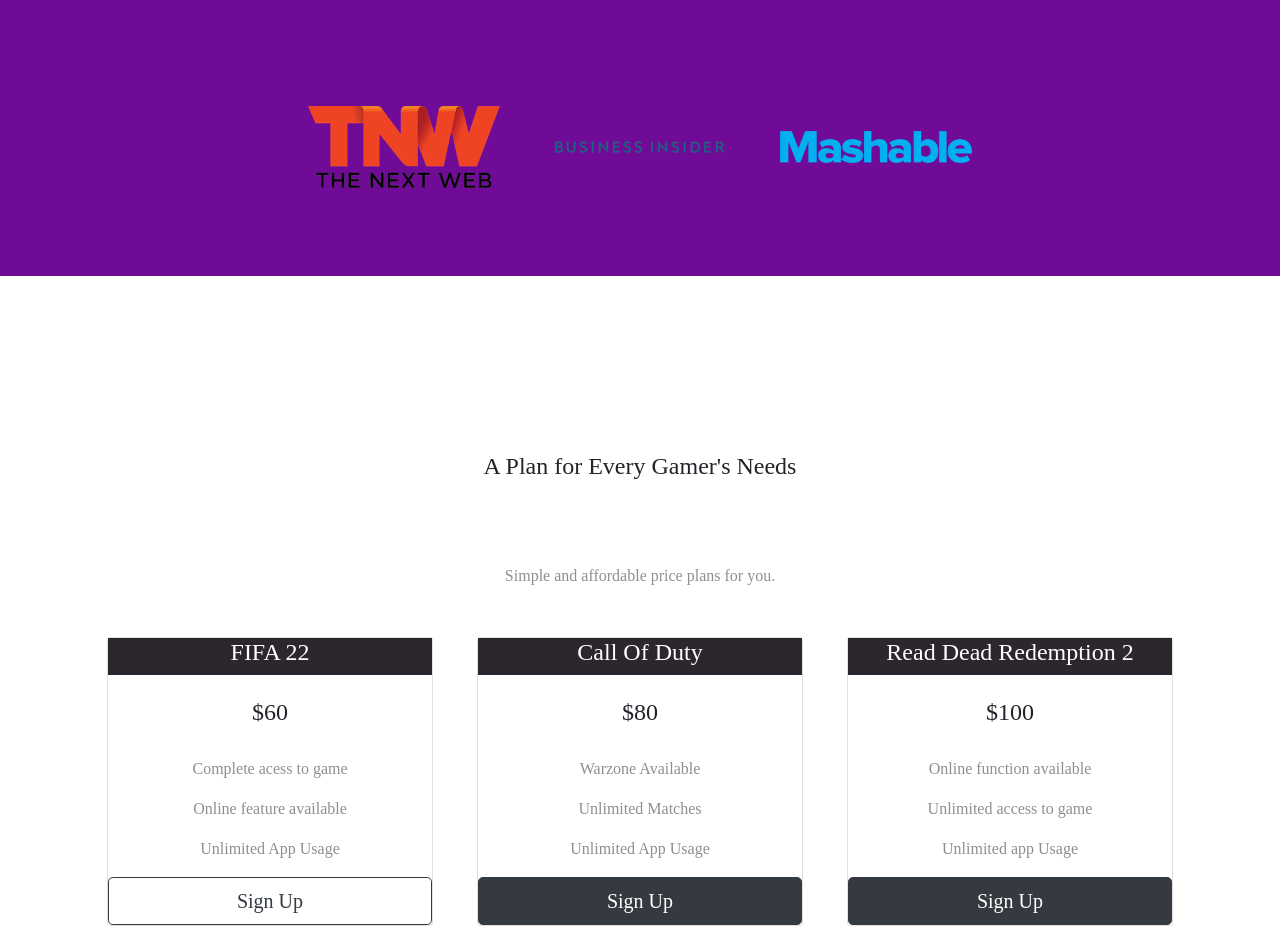
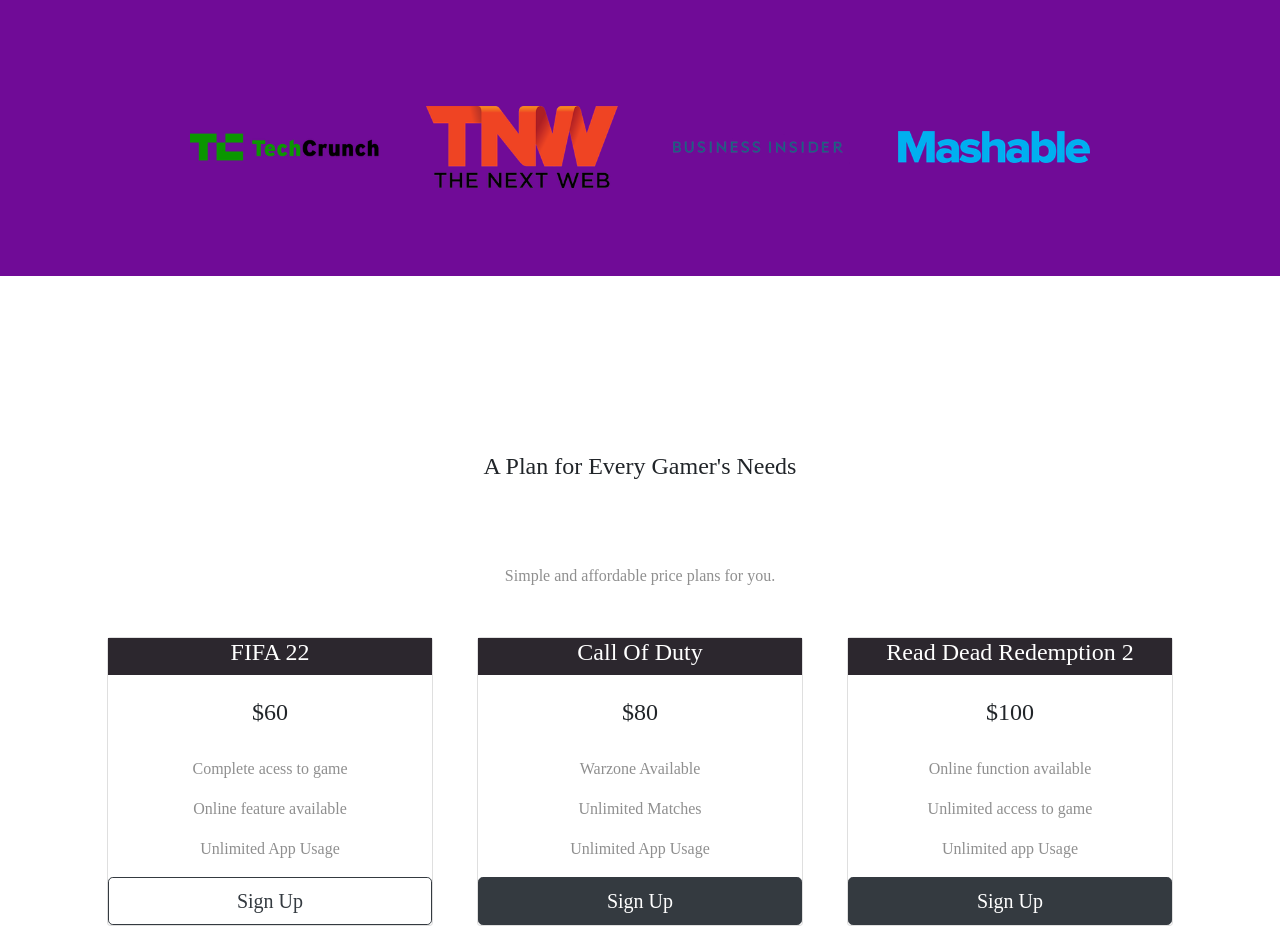
Before and after one commit to DarthVader112/Gamehub, a plain HTML site: page index.html in a window 1280 px wide. Shown: the part 1888-2818 px from the top of the page. Drawn offline with nearby package versions, Linux system fonts and the light colour scheme.

Commit message:
Update index.html

```diff
--- a/index.html
+++ b/index.html
@@ -147,7 +147,7 @@
   <!-- Press -->
 
   <section id="press">
-
+    <img class="logo"src="TechCrunch.png" alt="tc-logo">
     <img class="logo"src="tnw.png" alt="tnw-logo">
     <img class="logo"src="bizinsider.png" alt="biz-insider-logo">
     <img class="logo"src="mashable.png" alt="mashable-logo">
```
